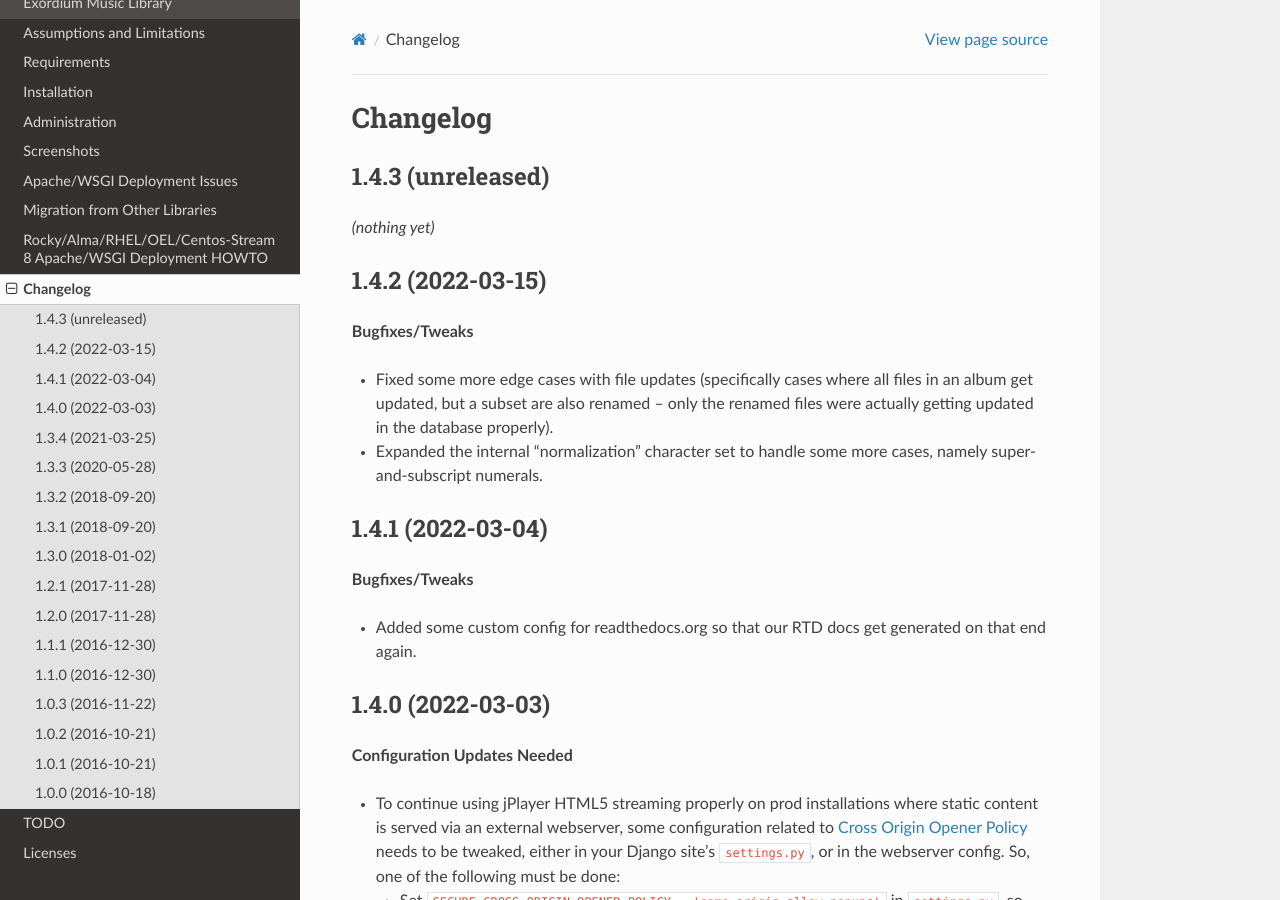
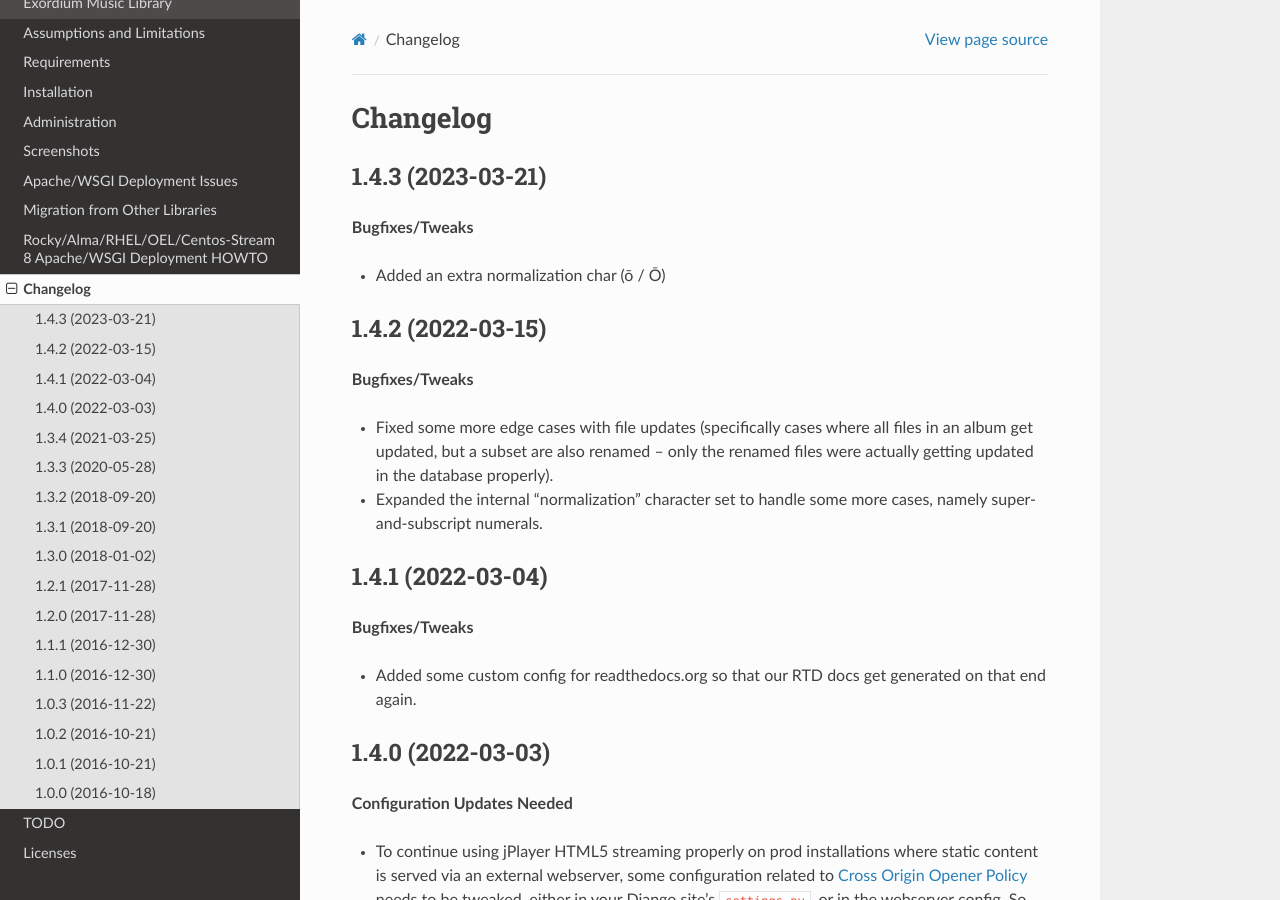
Before and after one commit to apocalyptech/exordium, a Sphinx documentation site: the page built from docs/changelog.rst, in a window 1280 px wide and 900 px high. Built offline with Sphinx 7.4.7 and the Read the Docs theme 2.0.0, drawn with Linux system fonts in a browser that asks for light colours; some of the changed text lies outside the part shown.

Commit message:
Releasing v1.4.3, assuming the docs work right

```diff
--- a/CHANGELOG.rst
+++ b/CHANGELOG.rst
@@ -1,7 +1,9 @@
-1.4.3 (unreleased)
+1.4.3 (2023-03-21)
 ------------------
 
-*(nothing yet)*
+**Bugfixes/Tweaks**
+
+- Added an extra normalization char (ō / Ō)
 
 1.4.2 (2022-03-15)
 ------------------
--- a/docs/conf.py
+++ b/docs/conf.py
@@ -52,7 +52,7 @@ master_doc = 'index'
 
 # General information about the project.
 project = 'Exordium'
-copyright = '2016-2022, CJ Kucera'
+copyright = '2016-2023, CJ Kucera'
 author = 'CJ Kucera'
 
 # The version info for the project you're documenting, acts as replacement for
@@ -62,7 +62,7 @@ author = 'CJ Kucera'
 # The short X.Y version.
 version = '1.4'
 # The full version, including alpha/beta/rc tags.
-release = '1.4.3b1'
+release = '1.4.3'
 
 # The language for content autogenerated by Sphinx. Refer to documentation
 # for a list of supported languages.
--- a/exordium/__init__.py
+++ b/exordium/__init__.py
@@ -1,3 +1,3 @@
 default_app_config = 'exordium.apps.ExordiumConfig'
 
-__version__ = '1.4.3b1'
+__version__ = '1.4.3'
```
Also changed, not shown: LICENSE.txt, 1 other file.
